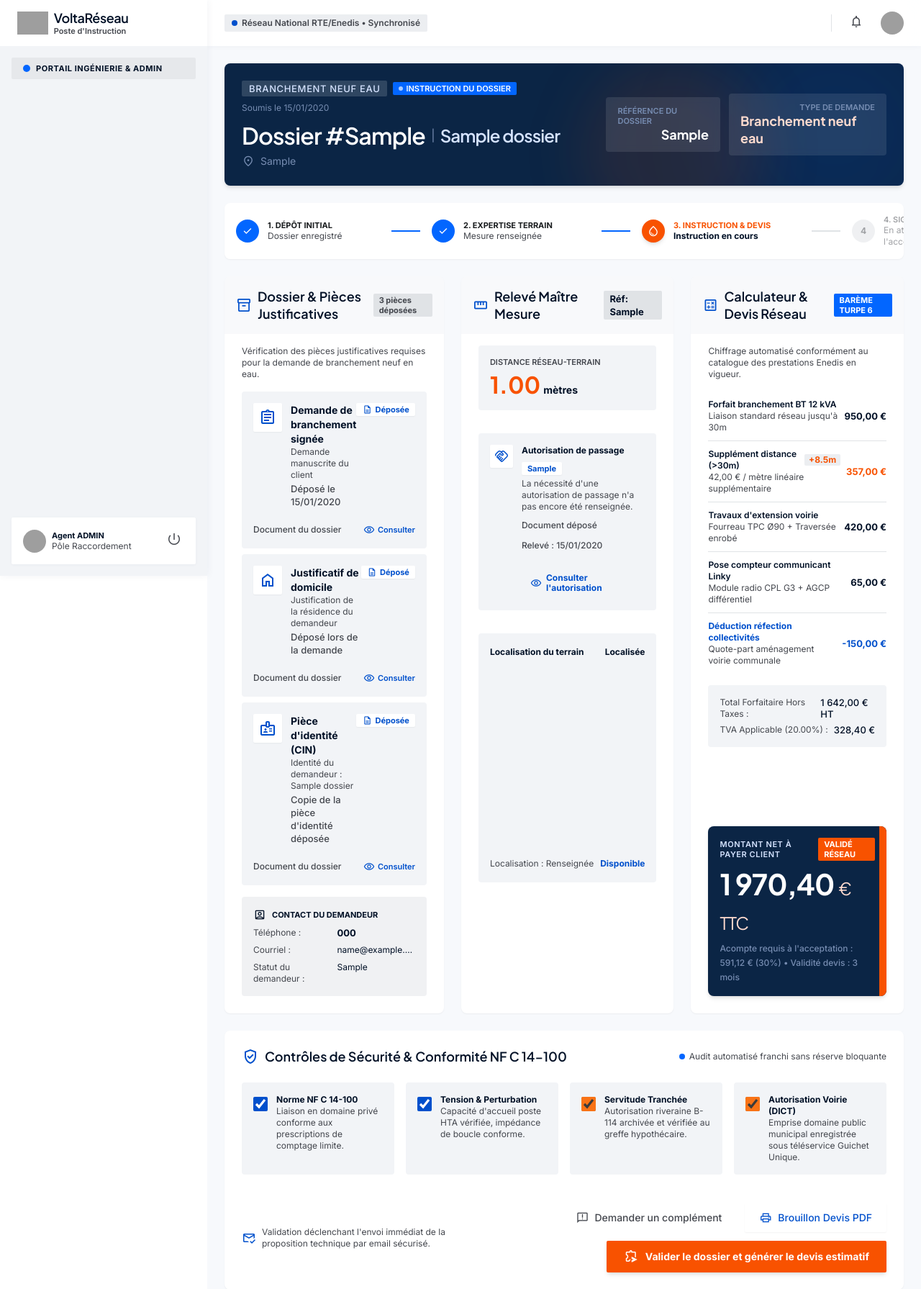
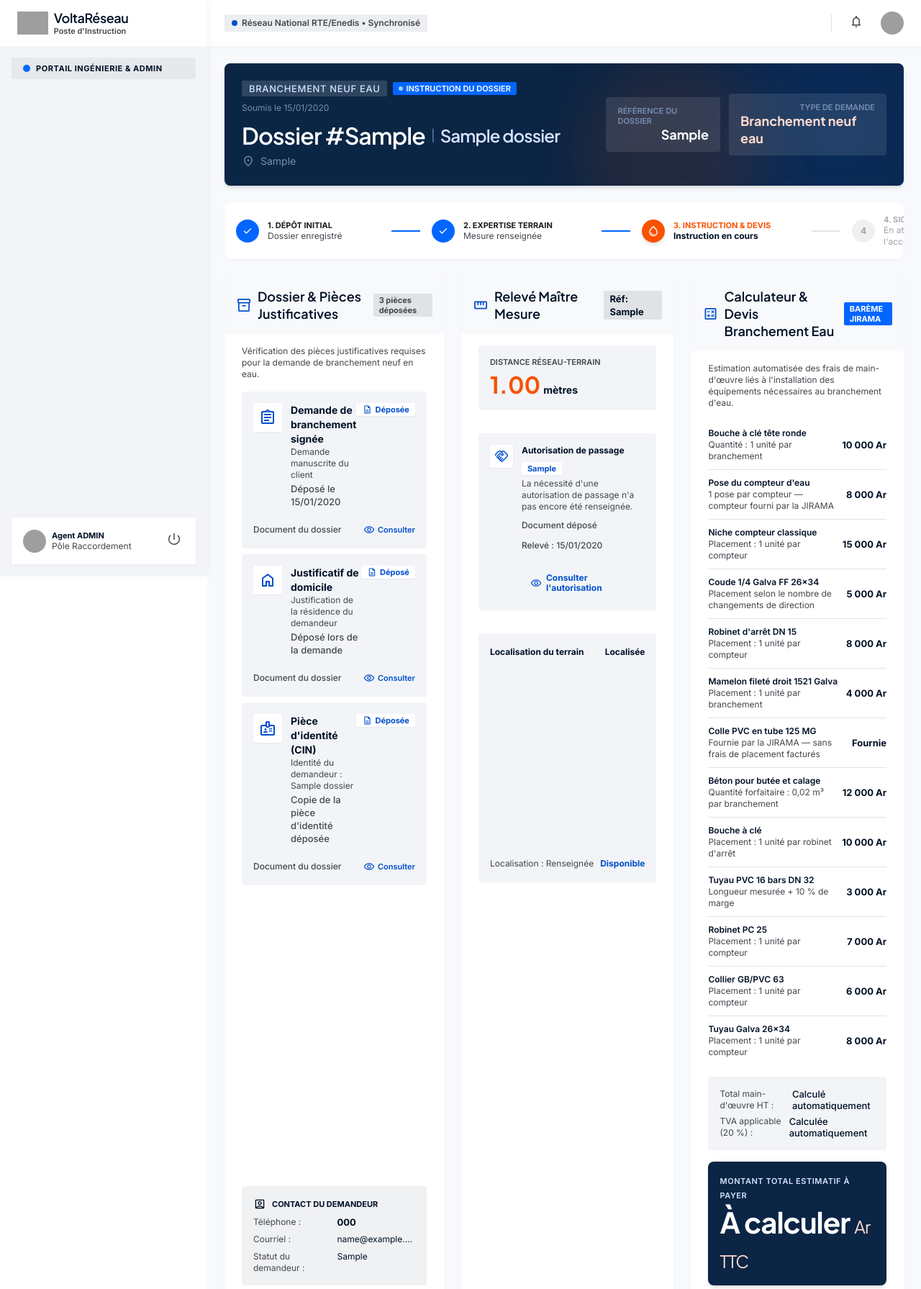
Before and after one commit to Artie10/Jirama, a Laravel app: a page that uses resources/views/components/Admin/TraitementDossierA.blade.php in a window 1280 px wide. Shown: the top 1791 px of the page at 72% size. Run offline with Laravel 12, Linux system fonts and the light colour scheme; a user stored in the database is signed in; tables that the repository leaves empty hold one stand-in row (values such as "Sample post"); parts of the project's set-up code (start-up, migrations or seed data) failed here and were passed over; some libraries are stand-ins or nearby versions; grey boxes are pictures that could not be loaded.

Commit message:
Frontend du calcul devis etb tarif

```diff
--- a/resources/views/components/Admin/TraitementDossierA.blade.php
+++ b/resources/views/components/Admin/TraitementDossierA.blade.php
@@ -736,85 +736,153 @@
                 </div>
 
                 <!-- COLONNE 3 : Calculateur & Devis -->
+
                 <div class="vr-col">
                     <div class="vr-card">
                         <div class="vr-card__head">
                             <div class="vr-card__title">
                                 <span class="material-symbols-outlined">calculate</span>
-                                <h2>Calculateur & Devis Réseau</h2>
+                                <h2>Calculateur & Devis Branchement Eau</h2>
                             </div>
-                            <span class="vr-chip vr-chip--blue">Barème TURPE 6</span>
+                            <span class="vr-chip vr-chip--blue">Barème JIRAMA</span>
                         </div>
+
                         <p class="vr-card__intro">
-                            Chiffrage automatisé conformément au catalogue des prestations Enedis en vigueur.
+                            Estimation automatisée des frais de main-d'œuvre liés à l'installation
+                            des équipements nécessaires au branchement d'eau.
                         </p>
+
                         <div class="vr-lines">
+
                             <div class="vr-line">
                                 <div class="vr-line__txt">
-                                    <span class="vr-line__title">Forfait branchement BT 12 kVA</span>
-                                    <span class="vr-line__sub">Liaison standard réseau jusqu'à 30m</span>
+                                    <span class="vr-line__title">Bouche à clé tête ronde</span>
+                                    <span class="vr-line__sub">Quantité : 1 unité par branchement</span>
                                 </div>
-                                <span class="vr-line__amount">950,00 €</span>
+                                <span class="vr-line__amount">10 000 Ar</span>
                             </div>
-                            <div class="vr-line vr-line--extra">
-                                <div class="vr-line__txt">
-                                    <div class="vr-line__title-row">
-                                        <span class="vr-line__title">Supplément distance (&gt;30m)</span>
-                                        <span class="vr-dist-chip">+8.5m</span>
-                                    </div>
-                                    <span class="vr-line__sub">42,00 € / mètre linéaire supplémentaire</span>
-                                </div>
-                                <span class="vr-line__amount">357,00 €</span>
-                            </div>
+
                             <div class="vr-line">
                                 <div class="vr-line__txt">
-                                    <span class="vr-line__title">Travaux d'extension voirie</span>
-                                    <span class="vr-line__sub">Fourreau TPC Ø90 + Traversée enrobé</span>
+                                    <span class="vr-line__title">Pose du compteur d'eau</span>
+                                    <span class="vr-line__sub">1 pose par compteur — compteur fourni par la
+                                        JIRAMA</span>
                                 </div>
-                                <span class="vr-line__amount">420,00 €</span>
+                                <span class="vr-line__amount">8 000 Ar</span>
                             </div>
+
                             <div class="vr-line">
                                 <div class="vr-line__txt">
-                                    <span class="vr-line__title">Pose compteur communicant Linky</span>
-                                    <span class="vr-line__sub">Module radio CPL G3 + AGCP différentiel</span>
+                                    <span class="vr-line__title">Niche compteur classique</span>
+                                    <span class="vr-line__sub">Placement : 1 unité par compteur</span>
                                 </div>
-                                <span class="vr-line__amount">65,00 €</span>
+                                <span class="vr-line__amount">15 000 Ar</span>
                             </div>
-                            <div class="vr-line vr-line--deduct">
+
+                            <div class="vr-line">
                                 <div class="vr-line__txt">
-                                    <span class="vr-line__title">Déduction réfection collectivités</span>
-                                    <span class="vr-line__sub">Quote-part aménagement voirie communale</span>
+                                    <span class="vr-line__title">Coude 1/4 Galva FF 26×34</span>
+                                    <span class="vr-line__sub">Placement selon le nombre de changements de
+                                        direction</span>
                                 </div>
-                                <span class="vr-line__amount">-150,00 €</span>
+                                <span class="vr-line__amount">5 000 Ar</span>
+                            </div>
+
+                            <div class="vr-line">
+                                <div class="vr-line__txt">
+                                    <span class="vr-line__title">Robinet d'arrêt DN 15</span>
+                                    <span class="vr-line__sub">Placement : 1 unité par compteur</span>
+                                </div>
+                                <span class="vr-line__amount">8 000 Ar</span>
+                            </div>
+
+                            <div class="vr-line">
+                                <div class="vr-line__txt">
+                                    <span class="vr-line__title">Mamelon fileté droit 1521 Galva</span>
+                                    <span class="vr-line__sub">Placement : 1 unité par branchement</span>
+                                </div>
+                                <span class="vr-line__amount">4 000 Ar</span>
+                            </div>
+
+                            <div class="vr-line">
+                                <div class="vr-line__txt">
+                                    <span class="vr-line__title">Colle PVC en tube 125 MG</span>
+                                    <span class="vr-line__sub">Fournie par la JIRAMA — sans frais de placement
+                                        facturés</span>
+                                </div>
+                                <span class="vr-line__amount">Fournie</span>
+                            </div>
+
+                            <div class="vr-line">
+                                <div class="vr-line__txt">
+                                    <span class="vr-line__title">Béton pour butée et calage</span>
+                                    <span class="vr-line__sub">Quantité forfaitaire : 0,02 m³ par branchement</span>
+                                </div>
+                                <span class="vr-line__amount">12 000 Ar</span>
+                            </div>
+
+                            <div class="vr-line">
+                                <div class="vr-line__txt">
+                                    <span class="vr-line__title">Bouche à clé</span>
+                                    <span class="vr-line__sub">Placement : 1 unité par robinet d'arrêt</span>
+                                </div>
+                                <span class="vr-line__amount">10 000 Ar</span>
+                            </div>
+
+                            <div class="vr-line">
+                                <div class="vr-line__txt">
+                                    <span class="vr-line__title">Tuyau PVC 16 bars DN 32</span>
+                                    <span class="vr-line__sub">Longueur mesurée + 10 % de marge</span>
+                                </div>
+                                <span class="vr-line__amount">3 000 Ar</span>
+                            </div>
+
+                            <div class="vr-line">
+                                <div class="vr-line__txt">
+                                    <span class="vr-line__title">Robinet PC 25</span>
+                                    <span class="vr-line__sub">Placement : 1 unité par compteur</span>
+                                </div>
+                                <span class="vr-line__amount">7 000 Ar</span>
+                            </div>
+
+                            <div class="vr-line">
+                                <div class="vr-line__txt">
+                                    <span class="vr-line__title">Collier GB/PVC 63</span>
+                                    <span class="vr-line__sub">Placement : 1 unité par compteur</span>
+                                </div>
+                                <span class="vr-line__amount">6 000 Ar</span>
+                            </div>
+
+                            <div class="vr-line">
+                                <div class="vr-line__txt">
+                                    <span class="vr-line__title">Tuyau Galva 26×34</span>
+                                    <span class="vr-line__sub">Placement : 1 unité par compteur</span>
+                                </div>
+                                <span class="vr-line__amount">8 000 Ar</span>
                             </div>
                         </div>
+
                         <div class="vr-subtotals">
                             <div class="vr-subtotals__row">
-                                <span>Total Forfaitaire Hors Taxes :</span>
-                                <span>1 642,00 € HT</span>
+                                <span>Total main-d'œuvre HT :</span>
+                                <span>Calculé automatiquement</span>
                             </div>
                             <div class="vr-subtotals__row">
-                                <span>TVA Applicable (20.00%) :</span>
-                                <span>328,40 €</span>
+                                <span>TVA applicable (20 %) :</span>
+                                <span>Calculée automatiquement</span>
                             </div>
                         </div>
+
                         <div class="vr-total">
-                            <div class="vr-total__bar"></div>
-                            <div class="vr-total__inner">
-                                <div class="vr-total__head">
-                                    <span class="vr-total__label">Montant Net à Payer Client</span>
-                                    <span class="vr-total__status">Validé Réseau</span>
-                                </div>
-                                <div class="vr-total__amount">
-                                    1 970,40 <span class="vr-total__cur">€ TTC</span>
-                                </div>
-                                <span class="vr-total__note">
-                                    Acompte requis à l'acceptation : 591,12 € (30%) • Validité devis : 3 mois
-                                </span>
+                            <span class="vr-total__label">Montant total estimatif à payer</span>
+                            <div class="vr-total__amount">
+                                À calculer <span class="vr-total__cur">Ar TTC</span>
                             </div>
+
                         </div>
                     </div>
                 </div>
+
             </div>
 
             <!-- Checklist de validation réglementaire & actions -->
```
Also changed, not shown: app/Http/Controllers/EtudeTerrainController.php (+83 -26 lines), public/js/plan-dessin.js (+19 -5 lines), database/migrations/2026_11_23_113810_add_plan_image_to_mesures_table.php (added).
